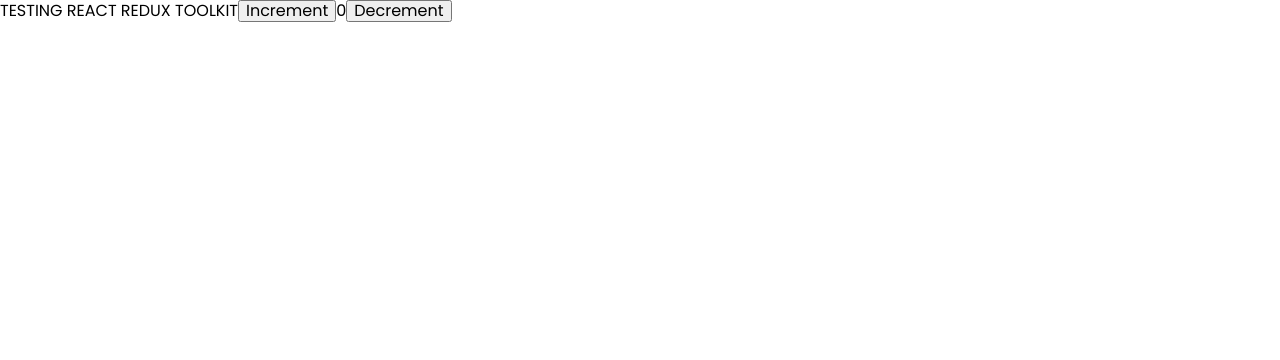
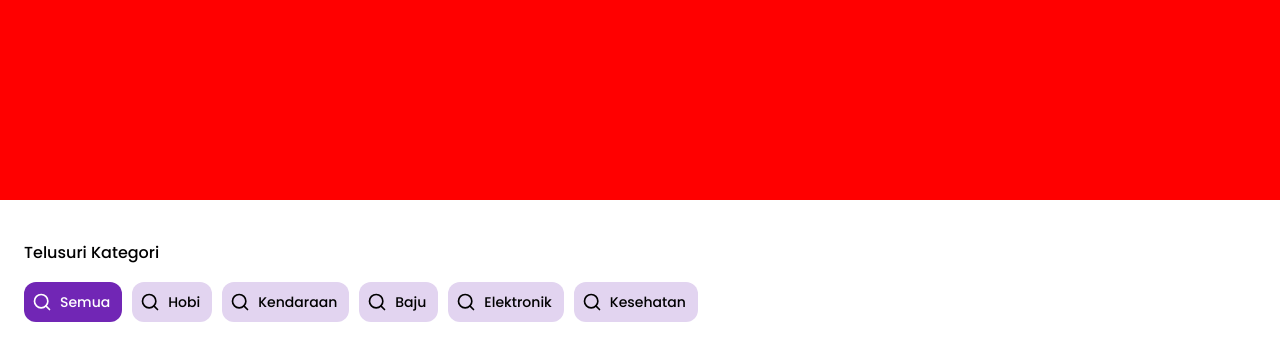
Before and after one commit to 5ECONDHAND/secondhand, a React (Create React App) app in the folder frontend/: page / in a window 1280 px wide. Shown: the top 360 px of the page. Built offline with nearby package versions, Linux system fonts and the light colour scheme.

Commit message:
style:add category button

```diff
--- /dev/null
+++ b/frontend/src/components/buttons/Buttons.jsx
@@ -0,0 +1,41 @@
+import { Box, Button } from '@mui/material'
+import React, { useState } from 'react'
+import { FiSearch } from 'react-icons/fi'
+
+const Buttons = () => {
+  const [active, setActive] = useState('Semua')
+  const type = ['Semua', 'Hobi', 'Kendaraan', 'Baju', 'Elektronik', 'Kesehatan']
+  const handleActive = (name) => {
+    setActive(name)
+  }
+
+  return (
+    <>
+      <Box sx={{ display: 'flex', gap: '10px', marginTop: '16px', flexWrap: 'wrap' }}>
+        {type.map(item => (
+          <Button sx={{
+            borderRadius: '12px',
+            backgroundColor: `${active === item ? '#7126B5' : '#E2D4F0'}`,
+            color: `${active === item ? 'white' : 'black'}`,
+            padding: '8px 12px',
+            ':hover': {
+              bgcolor: '#7126B5',
+              color: 'white'
+            },
+            textTransform: 'none',
+            fontSize: '14px'
+          }}
+            startIcon={<FiSearch />}
+            onClick={() => handleActive(item)}
+            value={item}
+          >
+            {item}
+          </Button>
+        ))
+        }
+      </Box>
+    </>
+  )
+}
+
+export default Buttons
--- a/frontend/src/pages/home/Home.jsx
+++ b/frontend/src/pages/home/Home.jsx
@@ -1,23 +1,21 @@
 import React from 'react'
-import { useDispatch, useSelector } from 'react-redux'
-import { decrement, increment } from '../../redux/slices/counterSlice'
+import { Box, Container, Typography } from '@mui/material';
+import Buttons from '../../components/buttons/Buttons';
+const Home = () => {
 
-const Home = () => {
-  const count = useSelector((state) => state.counter.value)
-  const dispatch = useDispatch()
 
   return (
     <>
-      <div>
-        TESTING REACT REDUX TOOLKIT
-        <button aria-label="Increment value" onClick={() => dispatch(increment())}>
-          Increment
-        </button>
-        <span>{count}</span>
-        <button aria-label="Decrement value" onClick={() => dispatch(decrement())}>
-          Decrement
-        </button>
-      </div>
+      <Box sx={{ width: '100%', backgroundColor: 'red', height: '200px' }}>
+
+      </Box>
+      <Container maxWidth='xl' sx={{ marginTop: '40px' }}>
+        <Typography variant='h6' sx={{ fontSize: '16px' }}>
+          Telusuri Kategori
+        </Typography>
+        <Buttons />
+      </Container>
+
     </>
   )
 }
```
Also changed, not shown: frontend/src/components/card/Card.jsx (added, +9 -0 lines).
